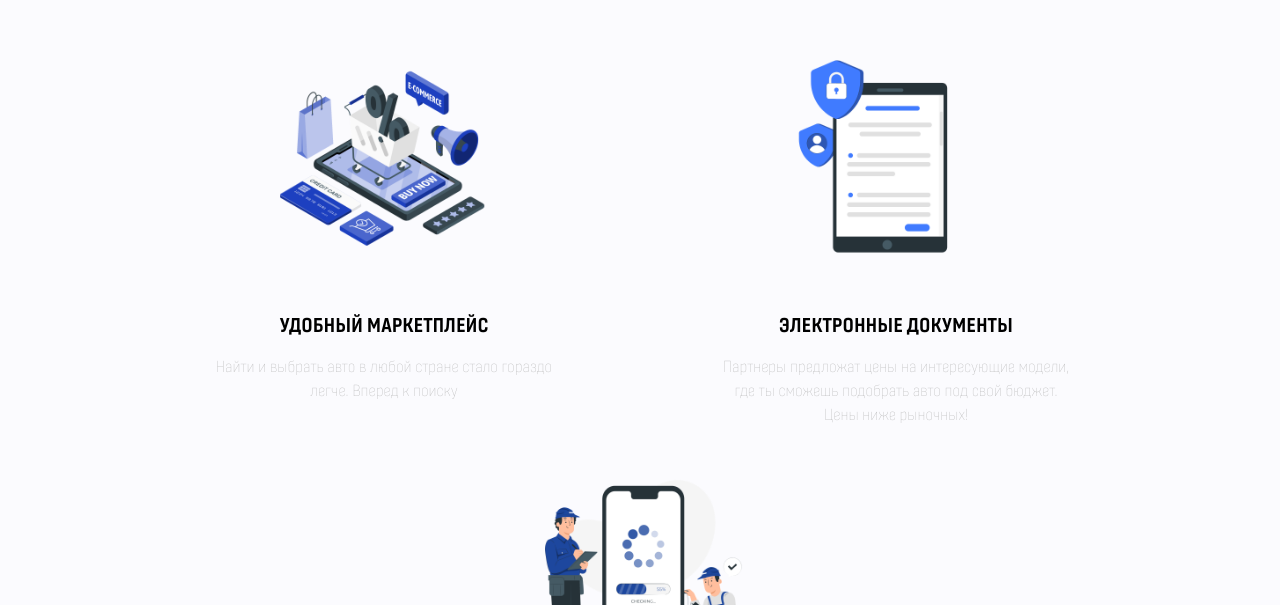
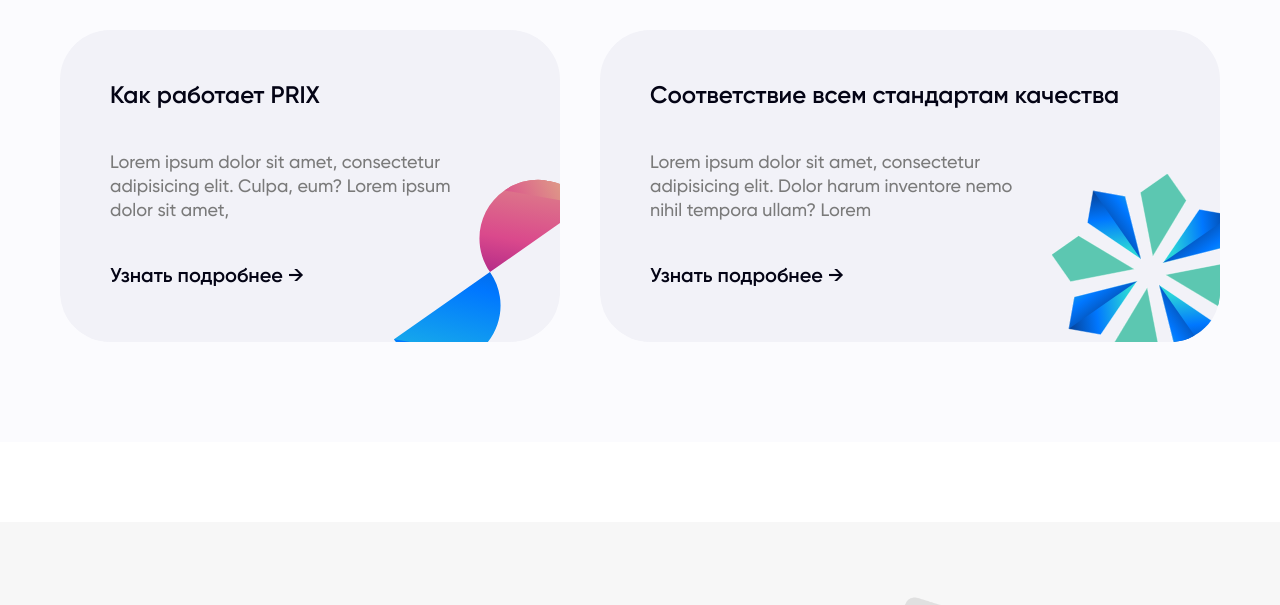
Before and after one commit to prix-group/prix_market, a Next.js app: page / in a window 1280 px wide. Shown: the part 975-1580 px from the top of the page. Built offline with nearby package versions, Linux system fonts and the light colour scheme.

Commit message:
refactor: features section redesign

```diff
--- a/src/components/Features/index.tsx
+++ b/src/components/Features/index.tsx
@@ -1,24 +1,87 @@
-import { FeatureCard } from '../FeatureCard';
 import styles from './styles.module.scss';
-import { cardsContent } from '@components/Features/constants';
 import { FC } from 'react';
+import cn from 'classnames';
+import Link from 'next/link';
+import firstCardImg from '@public/images/half-circle-svgrepo-com.svg';
+import secondCardImg from '@public/images/flower-svgrepo-com.svg';
 
 export const Features: FC = () => {
   return (
-    <section className={styles.features}>
-      <div className={styles.cards}>
-        {cardsContent.map((item) => {
-          return (
-            <FeatureCard
-              key={item.id}
-              id={item.id}
-              src={item.imageUrl}
-              alt={item.imageAlt}
-              title={item.title}
-              text={item.description}
-            />
-          );
-        })}
+    <section className={styles['features']}>
+      <div className={styles['wrapper']}>
+        <div
+          className={cn(styles['features__about'], styles['features__card'])}
+        >
+          <h2
+            className={cn(
+              styles['features__about-title'],
+              styles['features__card-title'],
+            )}
+          >
+            Как работает PRIX
+          </h2>
+          <p
+            className={cn(
+              styles['features__about-brief'],
+              styles['features__card-brief'],
+            )}
+          >
+            Lorem ipsum dolor sit amet, consectetur adipisicing elit. Culpa,
+            eum? Lorem ipsum dolor sit amet,
+          </p>
+          <Link
+            href={'#'}
+            className={cn(
+              styles['features__about-link'],
+              styles['features__card-link'],
+            )}
+          >
+            Узнать подробнее &#8594;
+          </Link>
+          <img
+            src={firstCardImg.src}
+            alt={''}
+            className={styles['features__card-image']}
+          />
+        </div>
+        <div
+          className={cn(
+            styles['features__regulations'],
+            styles['features__card'],
+          )}
+        >
+          <h2
+            className={cn(
+              styles['features__regulations-title'],
+              styles['features__card-title'],
+            )}
+          >
+            Соответствие всем стандартам качества
+          </h2>
+          <p
+            className={cn(
+              styles['features__regulations-brief'],
+              styles['features__card-brief'],
+            )}
+          >
+            Lorem ipsum dolor sit amet, consectetur adipisicing elit. Dolor
+            harum inventore nemo nihil tempora ullam? Lorem
+          </p>
+          <Link
+            href={'#'}
+            className={cn(
+              styles['features__regulations-link'],
+              styles['features__card-link'],
+            )}
+          >
+            Узнать подробнее &#8594;
+          </Link>
+          <img
+            src={secondCardImg.src}
+            alt={''}
+            className={styles['features__card-image']}
+          />
+        </div>
       </div>
     </section>
   );
--- a/src/components/Features/styles.module.scss
+++ b/src/components/Features/styles.module.scss
@@ -3,20 +3,86 @@
 .features {
   width: 100%;
 
-  font-family: 'Fester', Inter, sans-serif;
-  font-weight: 800;
+  font-family: 'Gilroy', Inter, sans-serif;
   color: $black;
 
   margin: 0 0 80px;
   padding: 100px 0;
   background-color: $main-gray;
+
+  &__card {
+    display: flex;
+    flex-direction: column;
+    justify-content: space-between;
+
+    position: relative;
+
+    height: 312px;
+    background-color: $gray-card-background;
+
+    box-sizing: border-box;
+    padding: 50px;
+
+    border-radius: 50px;
+
+    overflow: hidden;
+
+    &-title {
+      font-size: 24px;
+      font-weight: 500;
+      line-height: 32px;
+      color: $text-color-primary;
+
+      margin: 0;
+    }
+
+    &-brief {
+      font-size: 18px;
+      line-height: 24px;
+      font-weight: 400;
+      max-width: 370px;
+      color: $text-color-secondary;
+
+      margin: 0;
+    }
+
+    &-link {
+      font-size: 20px;
+      line-height: 30px;
+      font-weight: 500;
+      color: $text-color-primary;
+      text-decoration: none;
+
+      transition: color .2s ease-in-out;
+
+      &:hover {
+        color: $prix-sat
+      }
+    }
+
+    &-image {
+      width: 200px;
+      rotate: 100deg;
+
+      position: absolute;
+      right: -30px;
+      bottom: -30px;
+    }
+  }
+
+  &__about {
+    width: 500px;
+  }
+
+  &__regulations {
+    width: 620px;
+  }
 }
 
-.cards {
-  width: 80%;
+.wrapper {
+  max-width: 1200px;
   margin: 0 auto;
 
   display: flex;
-  flex-wrap: wrap;
   justify-content: space-around;
 }
--- a/src/components/Header/styles.module.scss
+++ b/src/components/Header/styles.module.scss
@@ -108,7 +108,8 @@
 
   &:hover {
     cursor: pointer;
-    color: #01cab0;
+    //color: #01cab0;
+    color: #D1848B;
   }
 }
 
--- a/src/styles/colors.scss
+++ b/src/styles/colors.scss
@@ -3,6 +3,10 @@ $white: #ffffff;
 $main-gray: #FBFBFE;
 $purple-light: #F3E5FF;
 $purple-sat: #7D67EA;
+$gray-card-background: #F2F2F8;
+$text-color-primary: #040415;
+$text-color-secondary: #7a7a7a;
+$text-color-thirtiary: #D1848B;
 $light-gray-advantages: #f7f7f7;
 $orange-advantages: #f7ca60;
 $prix: #0070f3;
@@ -12,4 +16,5 @@ $prix-header: #269AFF;
 $gray-advantages: #c2c2c2;
 $gray-blog: #a2a2a2;
 $gray-cards: #b5b5b5;
+
 $light-gray-posts: #f0f0f0;
```
Also changed, not shown: public/images/flower-svgrepo-com.svg (added), public/images/half-circle-svgrepo-com.svg (added).
